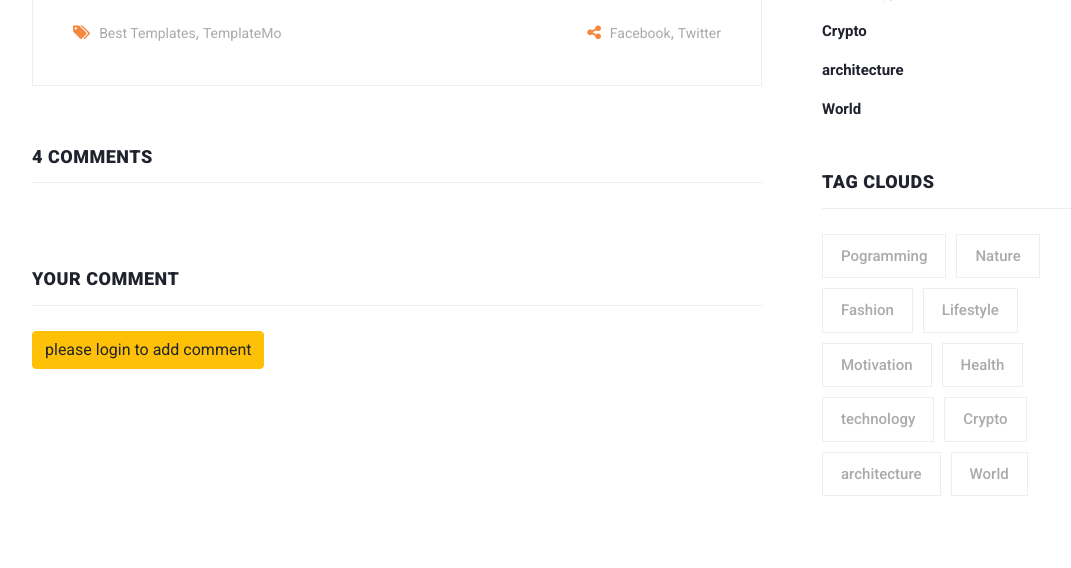
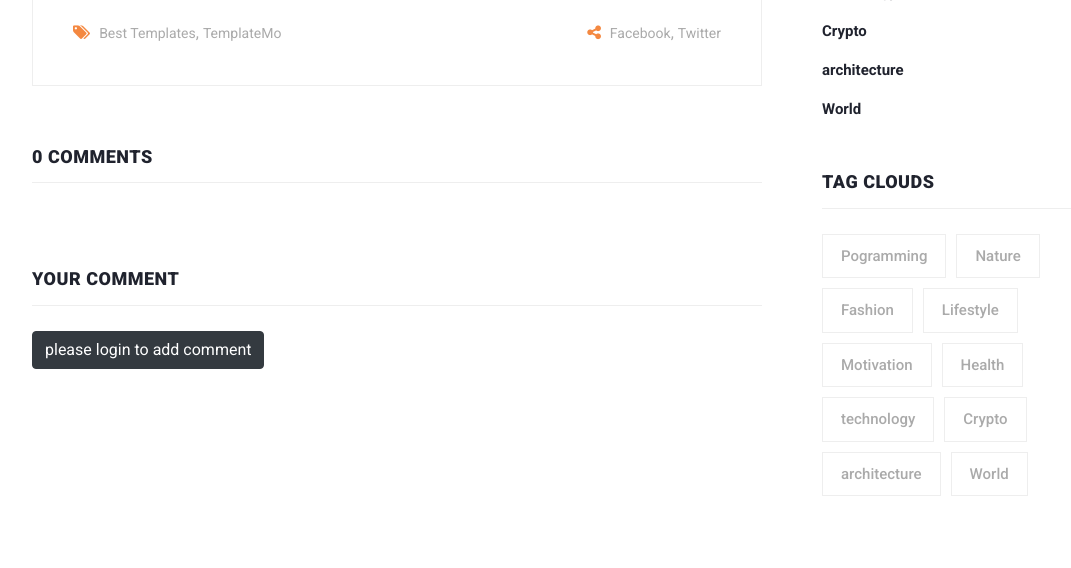
Before and after one commit to MSA2001/Blog, a Django app: a page that uses blog/templates/blog/article_detail.html in a window 1280 px wide. Shown: the part 1418-1986 px from the top of the page, without its empty margins (53-1124 px from the left). Run offline with Django 4.2, Linux system fonts and the light colour scheme; data comes from the database, SQL or seed files in the repository; both versions use the stored data as it was after the commit; some libraries are stand-ins or nearby versions.

Commit message:
Comments count added

```diff
--- a/blog/templates/blog/article_detail.html
+++ b/blog/templates/blog/article_detail.html
@@ -140,7 +140,7 @@
                             <div class="col-lg-12">
                                 <div class="sidebar-item comments">
                                     <div class="sidebar-heading">
-                                        <h2>4 comments</h2>
+                                        <h2>{{ article.comments.count }} Comments </h2>
                                     </div>
                                     <div class="content">
                                         <ul>
@@ -149,7 +149,7 @@
                                                     <li>
                                                         <div class="author-thumb">
                                                             {% if comment.user.profile.image %}
-                                                                <img src="{{ comment.user.profile.image.url }}" alt="">
+                                                                <img src="{{ comment.user.profile.image.url }}" alt=""  >
                                                             {% else %}
                                                                 <img src="{% static 'accounts\images\noprofile.jpg' %}"
                                                                      alt="">
@@ -219,7 +219,7 @@
                                         </form>
                                     </div>
                                     {% else %}
-                                        <a class="btn btn-warning" href="{% url 'accounts:login' %}"> please login to add comment</a>
+                                        <a class="btn btn-dark" href="{% url 'accounts:login' %}"> please login to add comment</a>
                                     {% endif %}
                                 </div>
                             </div>
--- a/blog/views.py
+++ b/blog/views.py
@@ -18,6 +18,7 @@ def post_detail(request, slug):
         body = request.POST.get('body')
         parent_id = request.POST.get('parent_id')
         Comment.objects.create(body=body, user=request.user, article=article, parent_id=parent_id)
+        return redirect("blog:detail",slug=slug)
 
     return render(request, 'blog/article_detail.html', {'article': article, 'recent_articles': recent_articles})
 
```
Also changed, not shown: db.sqlite3, media/images/articles/20Ragpicker-zero-waste-daniel-superJumbo-v3.jpg (added), media/images/articles/banner-item-01.jpg (added), media/images/articles/c5d6985d5817c0a8cc2982e66e1e2fb0.jpg (added), media/images/articles/cryptocurrency_image1_1130490519_670x377px_300dpi.jpg (added), media/images/articles/f62bb9194ed19b74ba234341ed2b2add.jpg (added), media/images/articles/wp10455999-website-development-wallpapers.jpg (added), media/images/articles/wp4676613-4k-pc-wallpapers.png (added), media/images/articles/wp6284287-computer-programer-desktop-wallpapers.jpg (added), media/profile/image/blogger.jpg (added), media/profile/image/blogger_r4ED9Zp.jpg (added).
